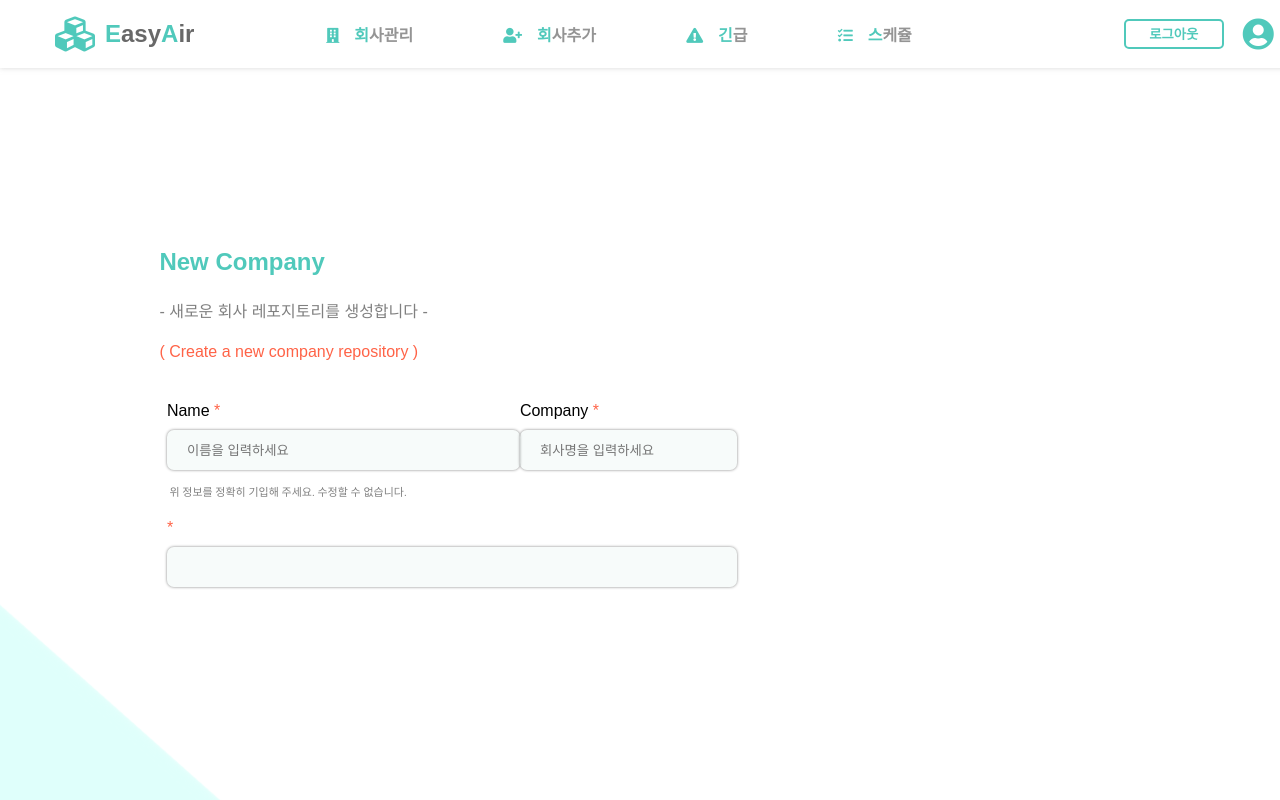
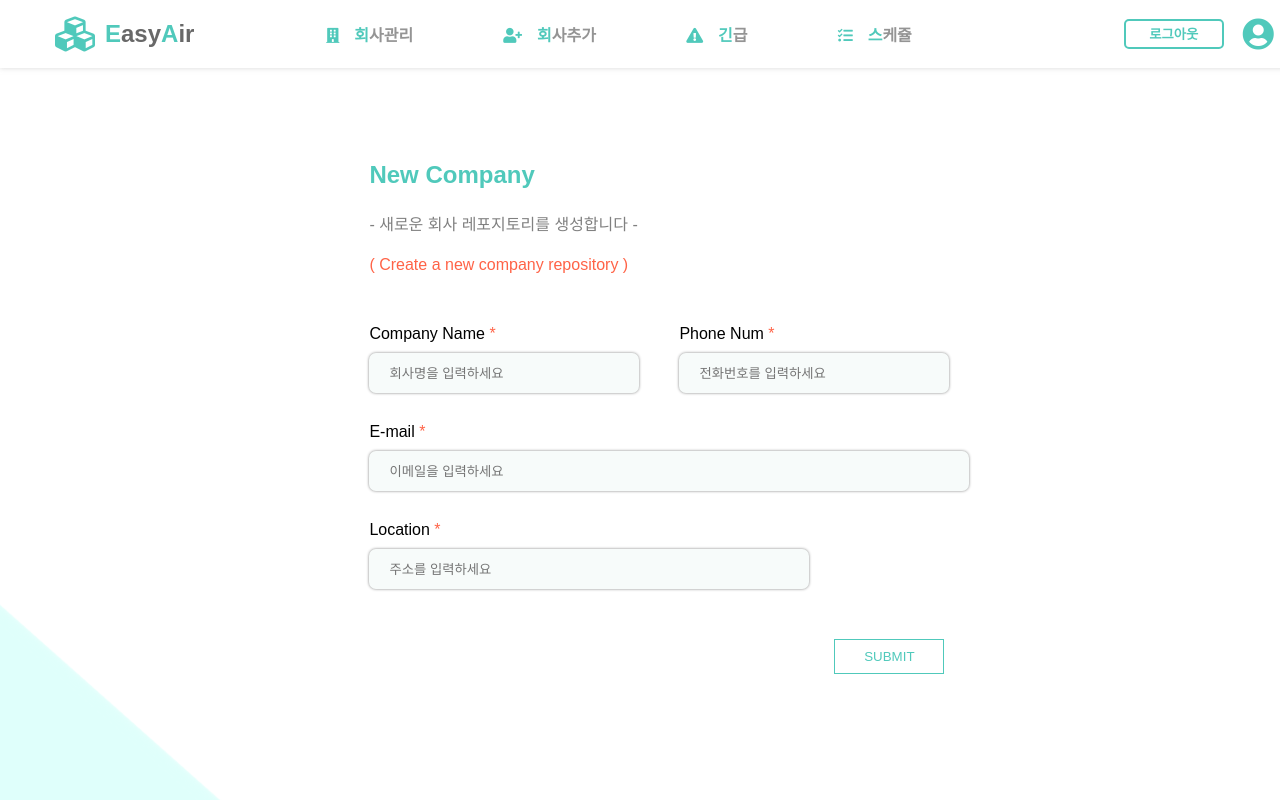
Before and after one commit to EasyAir/EasyAir_front, a React (Create React App) app: page /add in a window 1280 px wide. Shown: the top 800 px of the page. Built offline with nearby package versions, Linux system fonts and the light colour scheme.

Commit message:
ui 및 서버연동중

```diff
--- a/src/components/Add/add.js
+++ b/src/components/Add/add.js
@@ -1,23 +1,39 @@
-import React, {useState, Fragment, Component} from 'react';
+import React, {useState, Fragment, Component, state} from 'react';
 import { Link } from 'react-router-dom';
 import * as S from './addStyle';
 import './add.css';
-
-class InputIformation extends Component{
-    render(){
-        const {titleName,placeholder,widthVal} = this.props;
-         return(
-            <div>
-            <a> {titleName} <i>*</i></a>
-        <input type="text"
-        placeholder={placeholder}
-        />
-            </div>
-        )
-    }
-}
+import axios from 'axios'
 
 class Add extends Component{
+    state={
+        companyName: '',
+        phoneNum: '',
+        email: '',
+        location: ''
+    }
+    subValue=(e)=>{
+        e.preventDefault();
+        this.setState({
+            [e.target.name] : e.target.value
+        })
+    }
+    submit=(e)=>{
+/*         e.preventDefault(); */
+        axios({
+            method: 'post',
+            url: 'https://www.easyair.herokuapp.com/server/company',
+             headers: {
+                Authorization: "3CRVq4DzBsm6RfIFYPzYxfbiFatujITujGjwbgo9dVwAAAF16TQzeQ"
+            },
+            data: {
+                name : this.state.companyName,
+                email: this.state.email,
+                phone: this.state.phoneNum,
+                location: this.state.location
+            }
+        })
+        console.log(this.state)
+    }
     render(){
         return(
             <S.addBody>
@@ -26,14 +42,20 @@ class Add extends Component{
                     <h4>- 새로운 회사 레포지토리를 생성합니다 -</h4>
                     <h4>( Create a new company repository )</h4>
                 </div>
-                <S.inputCont>
-                    <InputIformation titleName="Name" placeholder="이름을 입력하세요"></InputIformation>
-                    <InputIformation titleName="Company" placeholder="회사명을 입력하세요" ></InputIformation>
-                </S.inputCont>
-                <div className="createWarning">위 정보를 정확히 기입해 주세요. 수정할 수 없습니다.</div>
-                <S.inputCont>
-                    <InputIformation className="description"></InputIformation>
-                </S.inputCont>
+                <form onSubmit={this.subValue,this.submit} method="get">
+                    <S.inputCont>
+                       {/*  <InputIformation titleName="Company Name" placeholder="회사명을 입력하세요" name="companyName"></InputIformation>  */}
+                        <div><a> Company Name <i>*</i></a><input type="text" name="companyName" onChange={this.subValue} placeholder="회사명을 입력하세요"/></div>
+                        <div><a> Phone Num <i>*</i></a><input type="text" name="phoneNum" onChange={this.subValue} placeholder="전화번호를 입력하세요"/></div>
+                    </S.inputCont>
+                    <S.inputCont>
+                        <div><a> E-mail <i>*</i></a><input type="text" name="email" onChange={this.subValue} placeholder="이메일을 입력하세요" style={{width:'560px'}}/></div>
+                    </S.inputCont>
+                    <S.inputCont>
+                        <div><a> Location <i>*</i></a><input type="text" name="location" onChange={this.subValue} placeholder="주소를 입력하세요"style={{width:'400px'}}/></div>
+                    </S.inputCont>
+                    <button type="submit">SUBMIT</button>
+                </form>
             </S.addBody>
         )
     }
--- a/src/components/Add/addStyle.js
+++ b/src/components/Add/addStyle.js
@@ -9,7 +9,7 @@ const addBody = styled.div`
     flex-direction:column;
     div:first-child{
         font-family:Arial, Helvetica, sans-serif;
-        width:1000px;
+        width:580px;
         h2{
             color:#50C9BB;
         }
@@ -21,12 +21,27 @@ const addBody = styled.div`
             color:tomato;
         }
     }
+    button{
+        margin-top:50px;
+        width:110px;
+        height:35px;
+        background-color:transparent;
+        border:1px solid #50C9BB;
+        color:#50C9BB;
+        margin-left:465px;
+        outline:none;
+        transition:0.8s;
+        :hover{
+            background-color:#50C9BB;
+            color:white;
+        }
+    }
 `
 const inputCont = styled.div`
 display:flex;
 width:570px;
-margin-right:415px;
-margin-top:20px;
+/* margin-right:115px; */
+margin-top:30px;
 div{
     display:flex;
 flex-direction:column;
@@ -43,6 +58,7 @@ input{
     border:none;
     outline:none;
     color:gray;
+    width:230px;
 }
 input:focus{
     box-shadow:0px 0px 7px #50C9BB;
```
